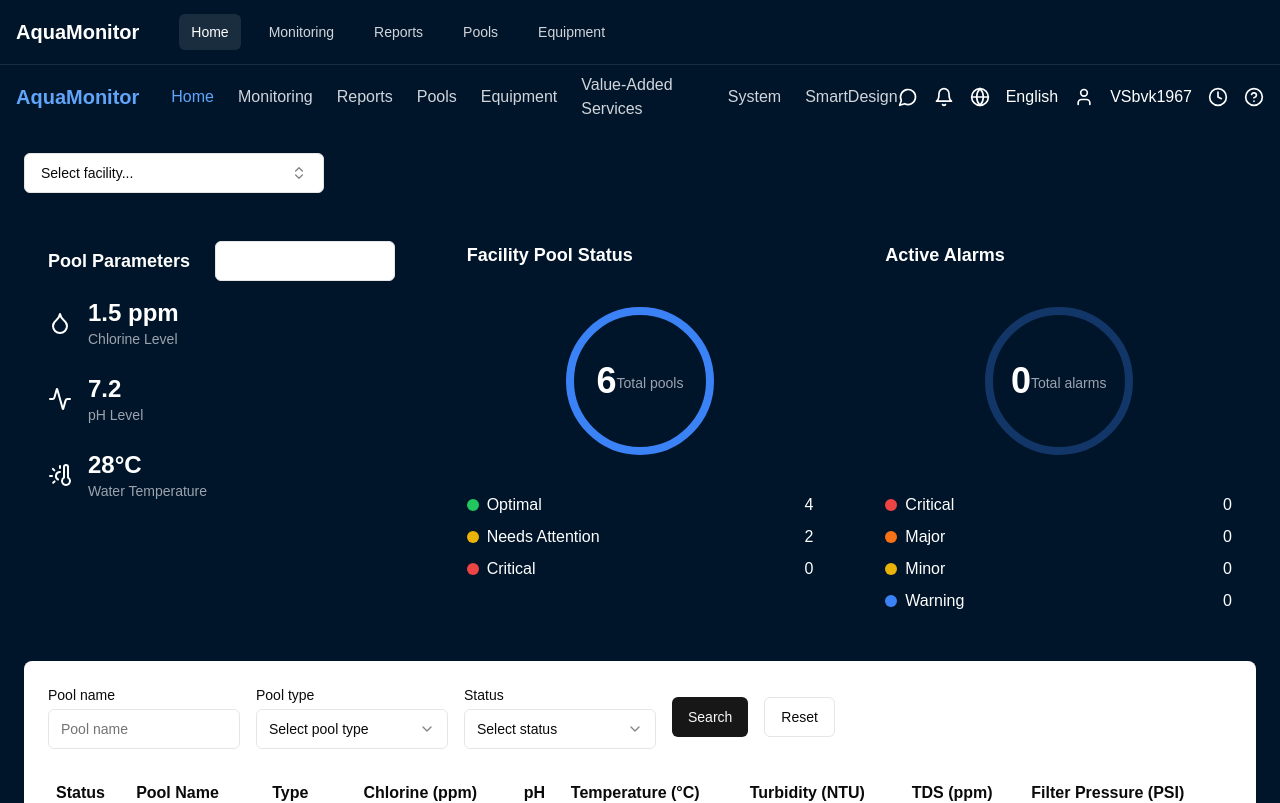
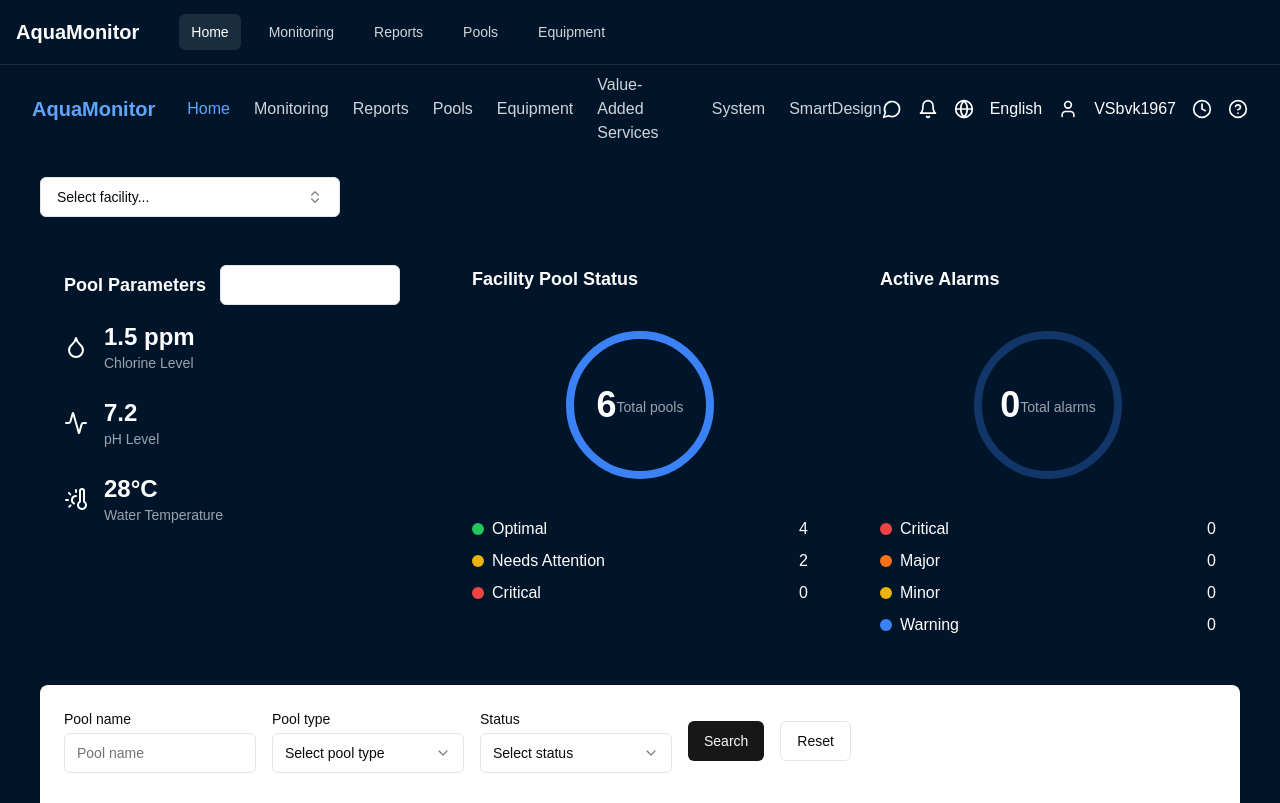
Before and after one commit to VSLinea/AquaMonitor, a Next.js app: page / in a window 1280 px wide. Shown: the top 803 px of the page. Built offline with nearby package versions, Linux system fonts and the light colour scheme.

Commit message:
Fix duplicate navigation

```diff
--- a/app/layout.tsx
+++ b/app/layout.tsx
@@ -14,9 +14,11 @@ export default function RootLayout({
 }>) {
   return (
     <html lang="en">
-      <body>
+      <body className="min-h-screen bg-[#001529]">
         <MainNav />
-        {children}
+        <div className="container mx-auto px-4">
+          {children}
+        </div>
       </body>
     </html>
   )
```
